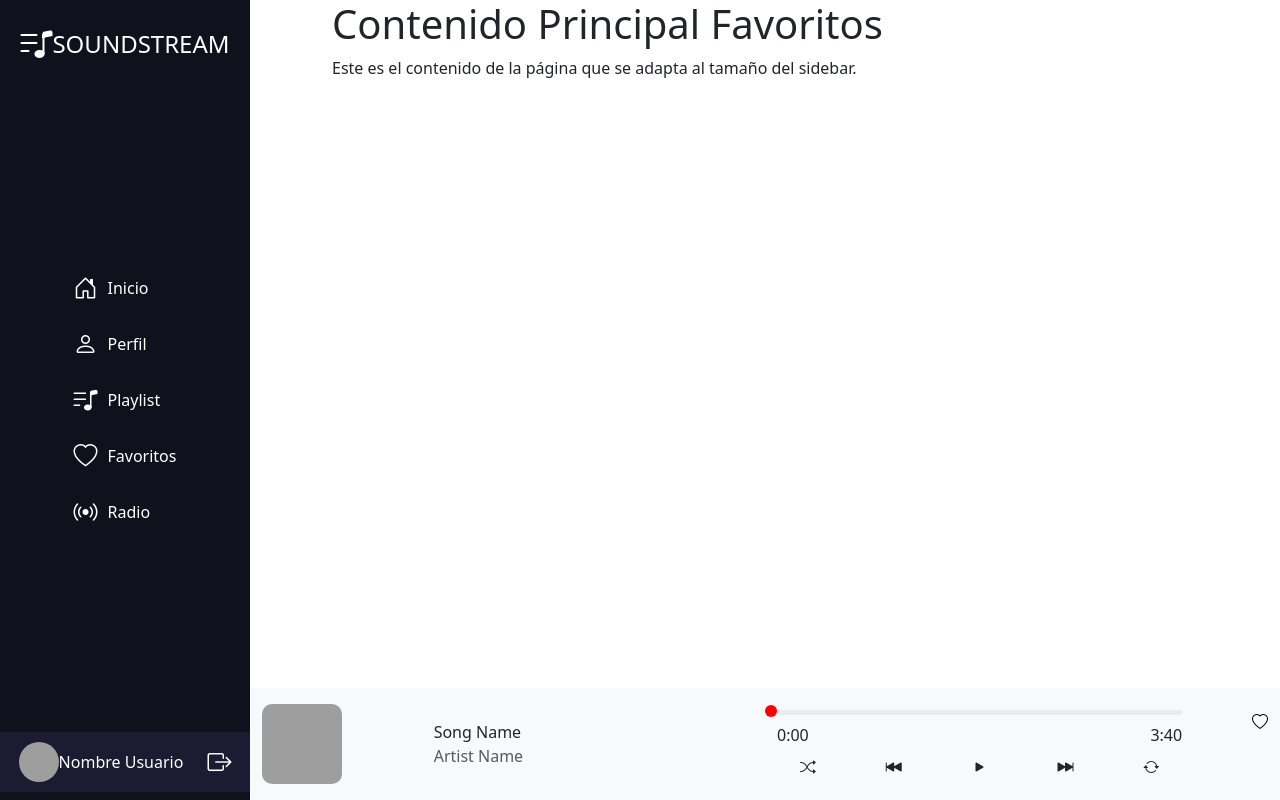
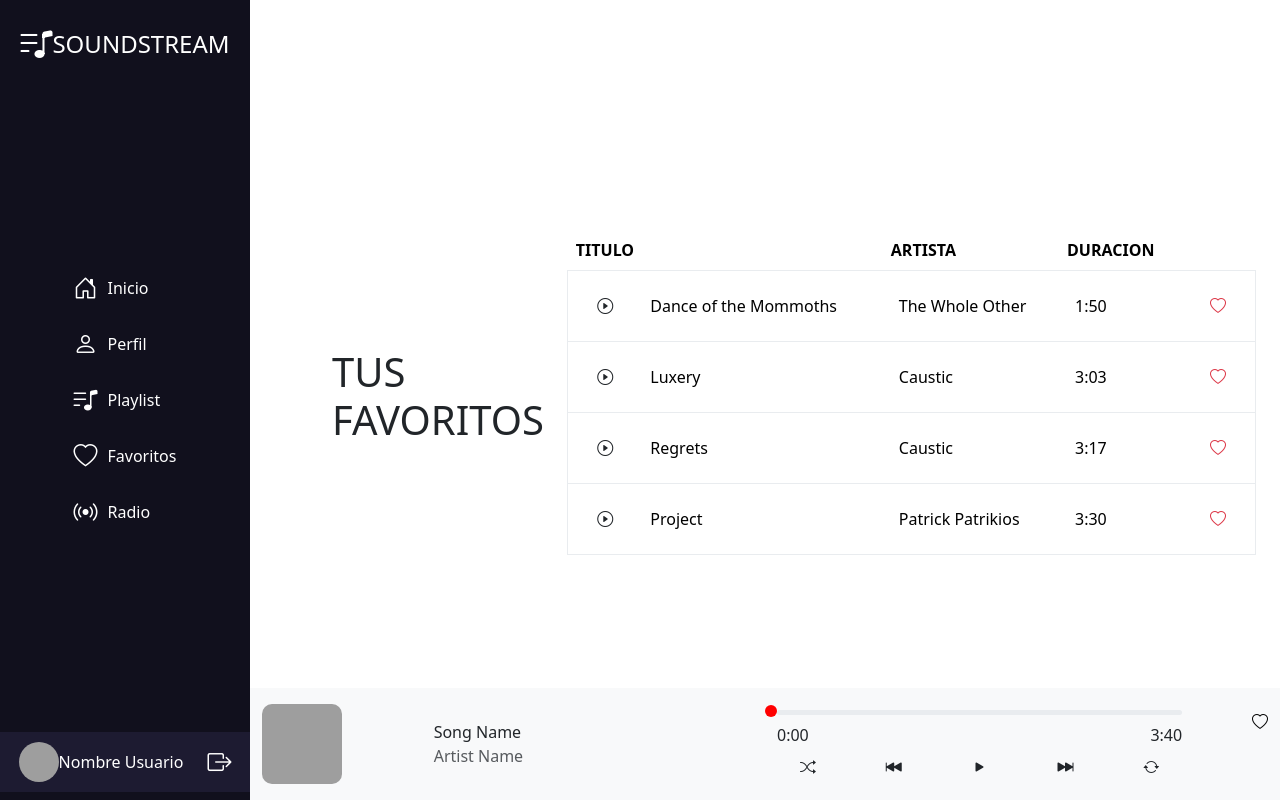
Before and after one commit to KritianWhite/Semi1-A-2S2024-Grupo11-Practica1, a React (Create React App) app in the folder frontend/: page /Favoritos in a window 1280 px wide. Built offline with nearby package versions, Linux system fonts and the light colour scheme; grey boxes are pictures that could not be loaded.

Commit message:
[ADD] VISTAS FAVORITOS Y RADIO, UPDATE AL COMPONENTE TABLACANCIONES

```diff
--- a/frontend/src/App.js
+++ b/frontend/src/App.js
@@ -3,6 +3,7 @@ import 'bootstrap/dist/css/bootstrap.min.css';
 import 'bootstrap-icons/font/bootstrap-icons.css';
 import { BrowserRouter as Router, Route, Routes, Navigate } from 'react-router-dom';
 
+import Bienvenida from "./pages/Bienvenida";
 import LoginPage from "./pages/login/LoginPages";
 import RegistrarPage from "./pages/login/RegistrarPage";
 import HomeAdmin from "./pages/HomePage";
@@ -20,6 +21,7 @@ function App() {
       <Router>
         <TrackLocation />
         <Routes>
+          <Route path="/" element={<Bienvenida />} />
           <Route path="/Login" element={<LoginPage />} />
           <Route path="/Registrarse" element={<RegistrarPage />} />
           <Route path="/Inicio" element={<HomeAdmin />} />
--- /dev/null
+++ b/frontend/src/components/RadioCard.js
@@ -0,0 +1,72 @@
+import React, { useState, useEffect } from 'react';
+import { Container, Button, Image } from 'react-bootstrap';
+
+const RadioCard = ({ songs }) => {
+  const [currentSong, setCurrentSong] = useState(null);
+
+  const playRandomSong = () => {
+    if (songs && songs.length > 0) {
+      const randomIndex = Math.floor(Math.random() * songs.length);
+      setCurrentSong(songs[randomIndex]);
+    } else {
+      setCurrentSong(null);
+    }
+  };
+
+  useEffect(() => {
+    playRandomSong(); // Reproduce una canción aleatoria al cargar el componente
+  }, [songs]);
+
+  const handlePlayPause = () => {
+    const audio = document.getElementById('audio-player');
+    if (audio) {
+      if (audio.paused) {
+        audio.play();
+      } else {
+        audio.pause();
+      }
+    }
+  };
+
+  return (
+    <Container
+      fluid
+      className="radio-container d-flex flex-column align-items-center justify-content-center p-4"
+      style={{
+        backgroundColor: '#1c1c1e',
+        height: 'auto',
+        maxHeight: '80vh',
+        color: 'white',
+        overflow: 'hidden',
+        padding: '20px',
+        borderRadius: '15px',
+      }}
+    >
+      {currentSong ? (
+        <>
+          <Image
+            src={currentSong.url_imagen || "https://i.pinimg.com/236x/57/3c/18/573c189ea32ea0e5a4c06a508ad7462c.jpg"}
+            rounded
+            className="mb-4"
+            style={{ width: '250px', height: '250px', objectFit: 'cover' }}
+          />
+          <h2 className="text-center">{currentSong.nombre}</h2>
+          <p className="text-center text-muted">{currentSong.artista}</p>
+          <audio id="audio-player" src={currentSong.url_mp3} autoPlay />
+          <div className="d-flex align-items-center justify-content-center mt-3">
+            <Button variant="link" className="text-white mx-3" onClick={handlePlayPause}>
+              <i className="bi bi-play-circle" id="play-pause-icon" style={{ fontSize: '3rem' }}></i>
+            </Button>
+            <Button variant="link" className="text-white mx-3" onClick={playRandomSong}>
+              <i className="bi bi-skip-forward" style={{ fontSize: '1.5rem' }}></i>
+            </Button>
+          </div>
+        </>
+      ) : (
+        <p>No hay canciones disponibles.</p>
+      )}
+    </Container>
+  );
+};
+
+export default RadioCard;
--- a/frontend/src/components/TablaCanciones.js
+++ b/frontend/src/components/TablaCanciones.js
@@ -3,6 +3,7 @@ import { Table, Button, Container, Row, Col } from 'react-bootstrap';
 
 const TablaCanciones = ({ songs }) => {
   const [currentSong, setCurrentSong] = useState(null);
+  const [favorites, setFavorites] = useState({});
 
   const handlePlayPause = (index) => {
     if (currentSong === index) {
@@ -12,6 +13,13 @@ const TablaCanciones = ({ songs }) => {
     }
   };
 
+  const toggleFavorite = (songId) => {
+    setFavorites((prevFavorites) => ({
+      ...prevFavorites,
+      [songId]: !prevFavorites[songId],
+    }));
+  };
+
   return (
     <Container>
       <Table hover borderless>
@@ -19,7 +27,6 @@ const TablaCanciones = ({ songs }) => {
           <tr>
             <th>TITULO</th>
             <th>ARTISTA</th>
-            <th>GENERO</th>
             <th>DURACION</th>
           </tr>
         </thead>
@@ -45,14 +52,19 @@ const TablaCanciones = ({ songs }) => {
                       <i className={`bi ${currentSong === index ? 'bi-pause-circle' : 'bi-play-circle'}`}></i>
                     </Button>
                   </Col>
-                  <Col>{song.title}</Col>
+                  <Col>{song.nombre}</Col>
                 </Row>
               </td>
-              <td className="p-3">{song.artist}</td>
-              <td className="p-3">{song.genre}</td>
-              <td className="p-3 text-end">{song.duration}</td>
+              <td className="p-3">{song.artista}</td>
+              <td className="p-3">{song.duracion}</td>
               <td className="p-3 text-end">
-                <i className="bi bi-soundwave text-dark"></i>
+                <Button
+                  variant="link"
+                  onClick={() => toggleFavorite(song.idsong)}
+                  className="text-danger"
+                >
+                  <i className={`bi ${favorites[song.idsong] ? 'bi-heart-fill' : 'bi-heart'}`}></i>
+                </Button>
               </td>
             </tr>
           ))}
--- /dev/null
+++ b/frontend/src/pages/Bienvenida.js
@@ -0,0 +1,27 @@
+import React from 'react';
+import { Container, Row, Col, Button } from 'react-bootstrap';
+
+import './styles/Bienvenida.css';
+
+const Bienvenida = () => {
+  return (
+    <div>
+      <Container fluid className="welcome-page">
+        <Row className="justify-content-start">
+          <Col md={6}>
+            <div className="welcome-box p-4">
+              <h1 className="display-4 mb-3">BIENVENIDO A</h1>
+              <h2 className="display-5 mb-3">SOUNDSTREAM</h2>
+              <p className="lead mb-4">El lugar de tu música favorita</p>
+              <Button variant="btn btn-light" size="lg" href="/Login">
+                Iniciar sesión
+              </Button>
+            </div>
+          </Col>
+        </Row>
+      </Container>
+    </div>
+  );
+};
+
+export default Bienvenida;
--- a/frontend/src/pages/Favoritos.js
+++ b/frontend/src/pages/Favoritos.js
@@ -3,11 +3,19 @@ import { Container, Row, Col } from 'react-bootstrap';
 
 import UseAuth from './auxiliares/UseAuth';
 import Sidebar from '../components/Sidebar';
+import TablaCanciones from '../components/TablaCanciones';
 import Reproductor from '../components/Reproductor';
 
 const Favoritos = () => {
     const [isExpanded, setIsExpanded] = useState(false);
     const { isAdmin } = UseAuth();
+
+    const songs = [
+        {idsong:1, nombre: 'Dance of the Mommoths', artista: 'The Whole Other', duracion: '1:50' },
+        {idsong:2, nombre: 'Luxery', artista: 'Caustic', duracion: '3:03' },
+        {idsong:3, nombre: 'Regrets', artista: 'Caustic', duracion: '3:17' },
+        {idsong:4, nombre: 'Project', artista: 'Patrick Patrikios', duracion: '3:30' },
+    ];
 
     return (
         <>
@@ -19,11 +27,16 @@ const Favoritos = () => {
                         onMouseLeave={() => setIsExpanded(false)} style={{ transition: 'all 0.5s ease-in-out' }}>
                         <Sidebar isAdmin={isAdmin} />
                     </Col>
-                    <Col xs={isExpanded ? 9 : 11}
-                        className={`transition-col content-wrapper ${isExpanded ? 'expanded' : 'collapsed'}`} style={{ transition: 'all 0.5s ease-in-out' }}>
+                    <Col
+                        xs={isExpanded ? 9 : 11}
+                        className={`transition-col content-wrapper ${isExpanded ? 'expanded' : 'collapsed'}`}
+                        style={{ transition: 'all 0.5s ease-in-out', overflowX: 'hidden' }}
+                    >
                         {/* Aquí va contenido principal */}
-                        <h1>Contenido Principal Favoritos</h1>
-                        <p>Este es el contenido de la página que se adapta al tamaño del sidebar.</p>
+                        <div className="d-flex justify-content-center align-items-center min-vh-100" style={{ overflow: 'hidden' }}>
+                        <h1>TUS FAVORITOS</h1>
+                            <TablaCanciones songs={songs} />
+                        </div>
 
                         {/* Reproductor fijo en la parte inferior */}
                         <div style={{ position: 'fixed', bottom: 0, left: isExpanded ? '250px' : '80px', right: 0, transition: 'left 0.5s ease-in-out', zIndex: 1000 }}>
--- a/frontend/src/pages/HomePage.js
+++ b/frontend/src/pages/HomePage.js
@@ -17,10 +17,10 @@ const AdminPage = () => {
     return <Navigate to="/404" />;
   }
   const songs = [
-    { title: 'Dance of the Mommoths', artist: 'The Whole Other', genre: 'Cinematic', duration: '1:50' },
-    { title: 'Luxery', artist: 'Caustic', genre: 'Hip-Hop & Rap', duration: '3:03' },
-    { title: 'Regrets', artist: 'Caustic', genre: 'Hip-Hop & Rap', duration: '3:17' },
-    { title: 'Project', artist: 'Patrick Patrikios', genre: 'Dance & Electronic', duration: '3:30' },
+    { idsong: 1, nombre: 'Dance of the Mommoths', artista: 'The Whole Other', duracion: '1:50' },
+    { idsong: 2, nombre: 'Luxery', artista: 'Caustic', duracion: '3:03' },
+    { idsong: 3, nombre: 'Regrets', artista: 'Caustic', duracion: '3:17' },
+    { idsong: 4, nombre: 'Project', artista: 'Patrick Patrikios', duracion: '3:30' },
   ];
 
   return (
--- a/frontend/src/pages/Radio.js
+++ b/frontend/src/pages/Radio.js
@@ -3,11 +3,19 @@ import { Container, Row, Col } from 'react-bootstrap';
 
 import UseAuth from './auxiliares/UseAuth';
 import Sidebar from '../components/Sidebar';
+import RadioCard from '../components/RadioCard';
 import Reproductor from '../components/Reproductor';
 
 const Radio = () => {
     const [isExpanded, setIsExpanded] = useState(false);
     const { isAdmin } = UseAuth();
+
+    const songs = [
+        { idsong: 1, nombre: 'Dance of the Mommoths', artista: 'The Whole Other', duracion: '1:50' },
+        { idsong: 2, nombre: 'Luxery', artista: 'Caustic', duracion: '3:03' },
+        { idsong: 3, nombre: 'Regrets', artista: 'Caustic', duracion: '3:17' },
+        { idsong: 4, nombre: 'Project', artista: 'Patrick Patrikios', duracion: '3:30' },
+    ];
 
     return (
         <>
@@ -19,11 +27,16 @@ const Radio = () => {
                         onMouseLeave={() => setIsExpanded(false)} style={{ transition: 'all 0.5s ease-in-out' }}>
                         <Sidebar isAdmin={isAdmin} />
                     </Col>
-                    <Col xs={isExpanded ? 9 : 11}
-                        className={`transition-col content-wrapper ${isExpanded ? 'expanded' : 'collapsed'}`} style={{ transition: 'all 0.5s ease-in-out' }}>
+                    <Col
+                        xs={isExpanded ? 9 : 11}
+                        className={`transition-col content-wrapper ${isExpanded ? 'expanded' : 'collapsed'}`}
+                        style={{ transition: 'all 0.5s ease-in-out', overflowX: 'hidden' }}
+                    >
                         {/* Aquí va contenido principal */}
-                        <h1>Contenido Principal Radio</h1>
-                        <p>Este es el contenido de la página que se adapta al tamaño del sidebar.</p>
+                        <div className="d-flex justify-content-center align-items-center min-vh-100" style={{ overflow: 'hidden' }}>
+                        <h1>Radio SOUNDSTREAM</h1>
+                            <RadioCard songs={songs}/>
+                        </div>
 
                         {/* Reproductor fijo en la parte inferior */}
                         <div style={{ position: 'fixed', bottom: 0, left: isExpanded ? '250px' : '80px', right: 0, transition: 'left 0.5s ease-in-out', zIndex: 1000 }}>
--- /dev/null
+++ b/frontend/src/pages/styles/Bienvenida.css
@@ -0,0 +1,71 @@
+.welcome-page {
+    background-image: url('https://i.redd.it/8j16f7e41qb91.jpg');
+    background-size: cover;
+    background-position: center;
+    height: 100vh;
+    display: flex;
+    align-items: flex-end;
+    justify-content: flex-start;
+}
+
+.welcome-box {
+    background-color: rgba(128, 128, 128, 0.7);
+    border-radius: 15px;
+    margin: 20px;
+    width: 70vh;
+    height: 40vh;
+    margin-bottom: 10vh;
+    display: flex;
+    flex-direction: column;
+    justify-content: center;
+    align-items: flex-start;
+    overflow: hidden;
+    padding: 20px;
+}
+
+.welcome-box h1,
+.welcome-box h2 {
+    font-weight: bold;
+    color: white;
+    margin: 0;
+    line-height: 1.2;
+    font-size: calc(2rem + 1vw);
+    /* Tamaño de fuente adaptable */
+}
+
+.welcome-box p {
+    color: white;
+    margin: 0 0 20px;
+    font-size: calc(1rem + 0.5vw);
+    /* Tamaño de fuente adaptable */
+}
+
+.welcome-box button {
+    align-self: flex-start;
+    font-size: calc(1rem + 0.5vw);
+    /* Tamaño del botón adaptable */
+}
+
+@media (max-width: 768px) {
+    .welcome-box {
+        width: 90%;
+        height: auto;
+        padding: 15px;
+    }
+
+    .welcome-box h1 {
+        font-size: 2rem;
+    }
+
+    .welcome-box h2 {
+        font-size: 1.5rem;
+    }
+
+    .welcome-box p {
+        font-size: 1rem;
+    }
+
+    .welcome-box button {
+        font-size: 1rem;
+    }
+}
```
Also changed, not shown: 1 other file (tests, documents, lock files or other folders).
